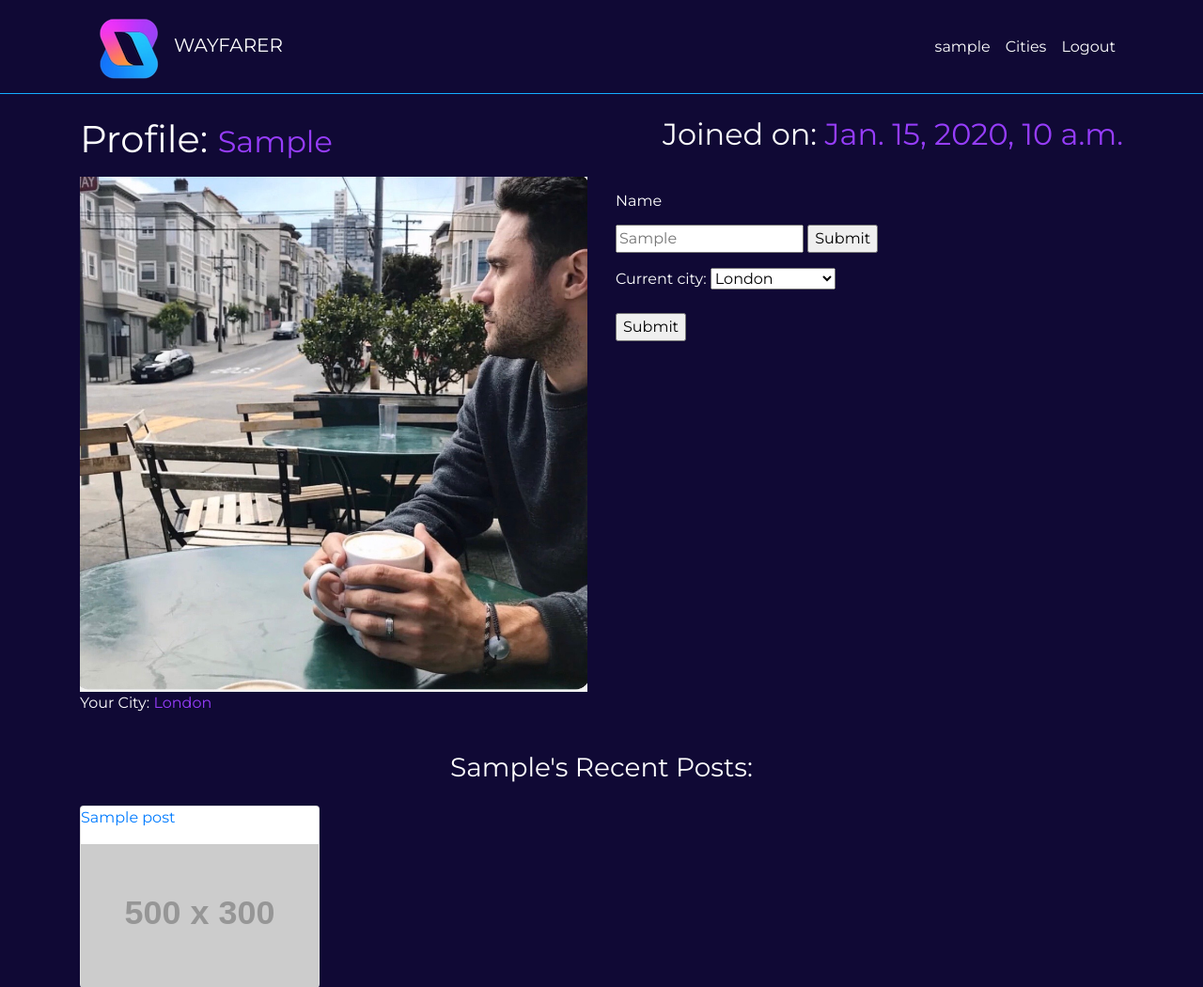
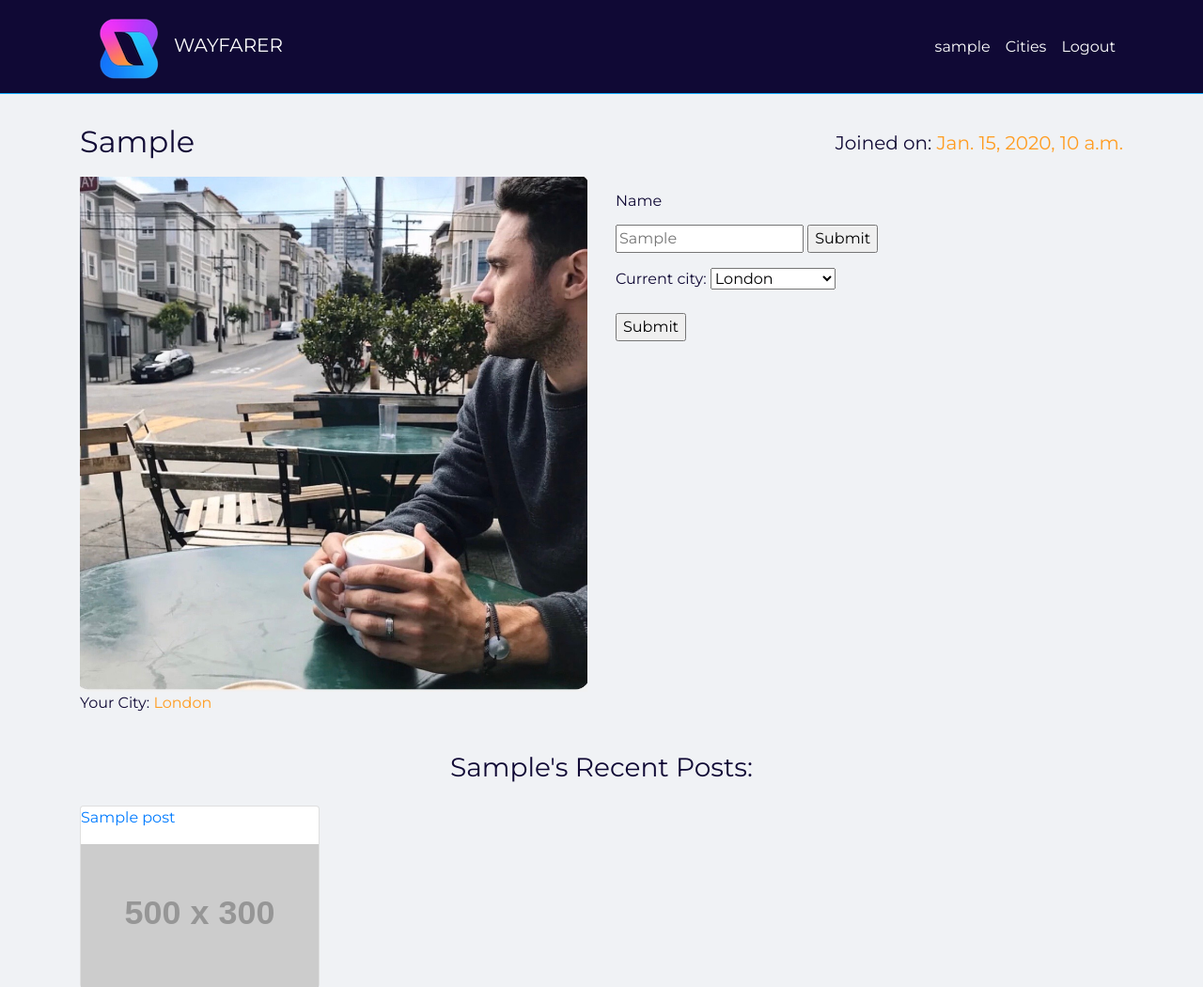
Before and after one commit to shepardi/Wayfarer, a Django app: page /profile/ in a window 1280 px wide. Shown: the top 1050 px of the page at 94% size. Run offline with Django 3.2, Linux system fonts and the light colour scheme; a user stored in the database is signed in; tables that the repository leaves empty hold one stand-in row (values such as "Sample post"); grey boxes labelled with a size stand in for pictures from a placeholder-image service; some libraries are stand-ins or nearby versions.

Commit message:
something commit

```diff
--- a/main_app/static/css/profile.css
+++ b/main_app/static/css/profile.css
@@ -12,9 +12,9 @@
 }
 
 body{
-  background-color: var(--dark-blue);
+  background-color: var(--fb-white);
   max-height: 100vh;
-  color: var(--white);
+  color: var(--dark-blue);
 }
 
 .navbar{
@@ -24,3 +24,25 @@ body{
 .breadcrumb {
   display: none;
 }
+
+.joined-date{
+  font-size: 20px;
+}
+
+/* input[type=submit] {
+  border: none;
+  width: 100px;
+  background-color: var(--white);
+  color: var(--dark-blue);
+  font-size: 1rem;
+  line-height: 1.5rem;
+  padding: 10px 0;
+  border-radius: 10px;
+  margin-top: 1rem;
+}
+
+input[type=submit]:hover {
+  background-color: var(--orange);
+  color: var(--white);
+}
+ */
--- a/main_app/static/css/styles.css
+++ b/main_app/static/css/styles.css
@@ -64,5 +64,5 @@ a {
 }
 
 .orange{
-  color: var(--purple);
+  color: var(--orange);
 }
--- a/main_app/templates/cities.html
+++ b/main_app/templates/cities.html
@@ -49,7 +49,7 @@
         </div>
         <!-- City Image -->
         <div>
-          <img id="main-pic" src="http://placehold.it/100x100" alt="" height="135vh" width="135vh" class="border">
+          <img id="main-pic" src="http://placehold.it/100x100" alt="" height="200vh" width="250vh" class="border">
 
 
           <div class="modal fade" id="loginModal" tabindex="-1" role="dialog" aria-labelledby="loginModalLabel"
--- a/main_app/templates/home.html
+++ b/main_app/templates/home.html
@@ -109,7 +109,7 @@
   <div class="row">
     <div class="col-lg-4 mb-4">
       <div class="card h-100">
-        <h4 class="card-header">Topic</h4>
+        <h4 class="card-header">Destinations</h4>
         <div class="card-body">
           <p class="card-text">Lorem ipsum dolor sit amet consectetur, adipisicing elit. Inventore et eos tempora quia
             molestiae, doloremque assumenda beatae. Odio, vel ratione.</p>
@@ -131,7 +131,7 @@
     </div>
     <div class="col-lg-4 mb-4">
       <div class="card h-100">
-        <h4 class="card-header">Topic</h4>
+        <h4 class="card-header">About</h4>
         <div class="card-body">
           <p class="card-text">Lorem ipsum dolor sit amet consectetur, adipisicing elit. At nostrum et, tenetur dolore
             ducimus odit dolorem laboriosam esse! Laborum, accusamus?.</p>
--- a/main_app/templates/profile.html
+++ b/main_app/templates/profile.html
@@ -10,10 +10,10 @@
 <div class="container">
 
   <!-- Page Title ( Profile: user ) -->
-  <h1 class="mt-4 mb-3">Profile:
-    <small><span class="orange">{{user.first_name}}</span></small>
-    <small class="float-right">Joined on: <span class="orange">{{ user.date_joined }}</span>
-    </small>
+  <h1 class="mt-4 mb-3">
+    <small>{{user.first_name}}</small>
+    <p class="joined-date float-right pt-3">Joined on: <span class="orange">{{ user.date_joined }}</span>
+    </p>
 
   </h1>
 
@@ -43,14 +43,14 @@
       <form action="{% url 'profile' %}" method="POST">
         {% csrf_token %}
         <input type="text" placeholder={{user.first_name}} name='name' class="">
-        <input class="button" type="submit">
+        <input type="submit" value="Submit">
       </form>
 
       <!-- City name Form -->
       <form action="{% url 'profile' %}" method="POST" class="my-3">
         {% csrf_token %}
         {{ form.as_p }}
-        <input class="button" type="submit">
+        <input type="submit" value="Submit">
       </form>
     </div>
 
```
Also changed, not shown: main_app/static/css/cities.css (+5 -8 lines), main_app/static/css/home.css (+6 -1 lines).
